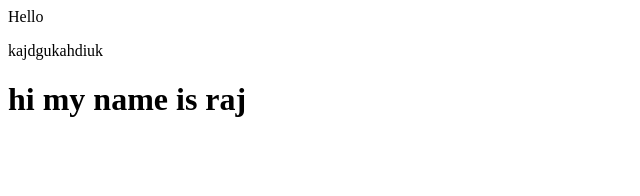
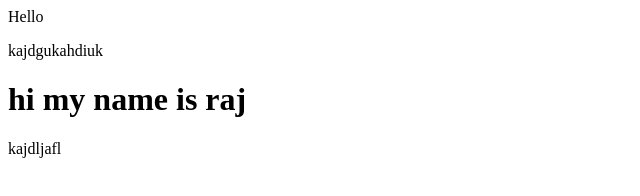
Before and after one commit to srvsingh003/demo-repo, a plain HTML site: page index.html in a window 1280 px wide. Shown: the full height of the page, 0-640 px from the left. Drawn offline with Linux system fonts and the light colour scheme.

Commit message:
added a div

```diff
--- a/index.html
+++ b/index.html
@@ -11,5 +11,8 @@
 
     <p>kajdgukahdiuk</p>
     <h1>hi my name is raj</h1>
+    <div>
+      <p>kajdljafl</p>
+    </div>
   </body>
 </html>
```
